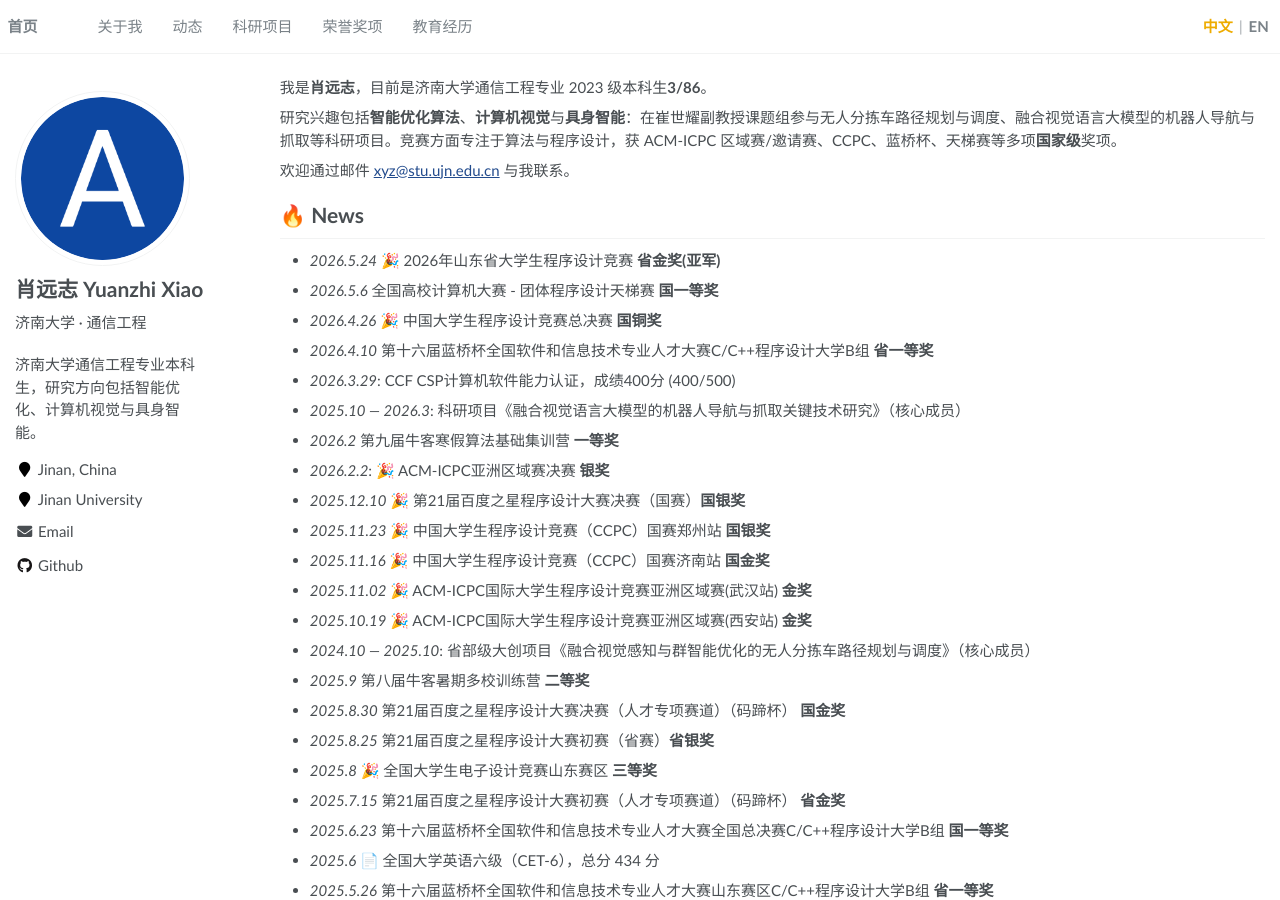
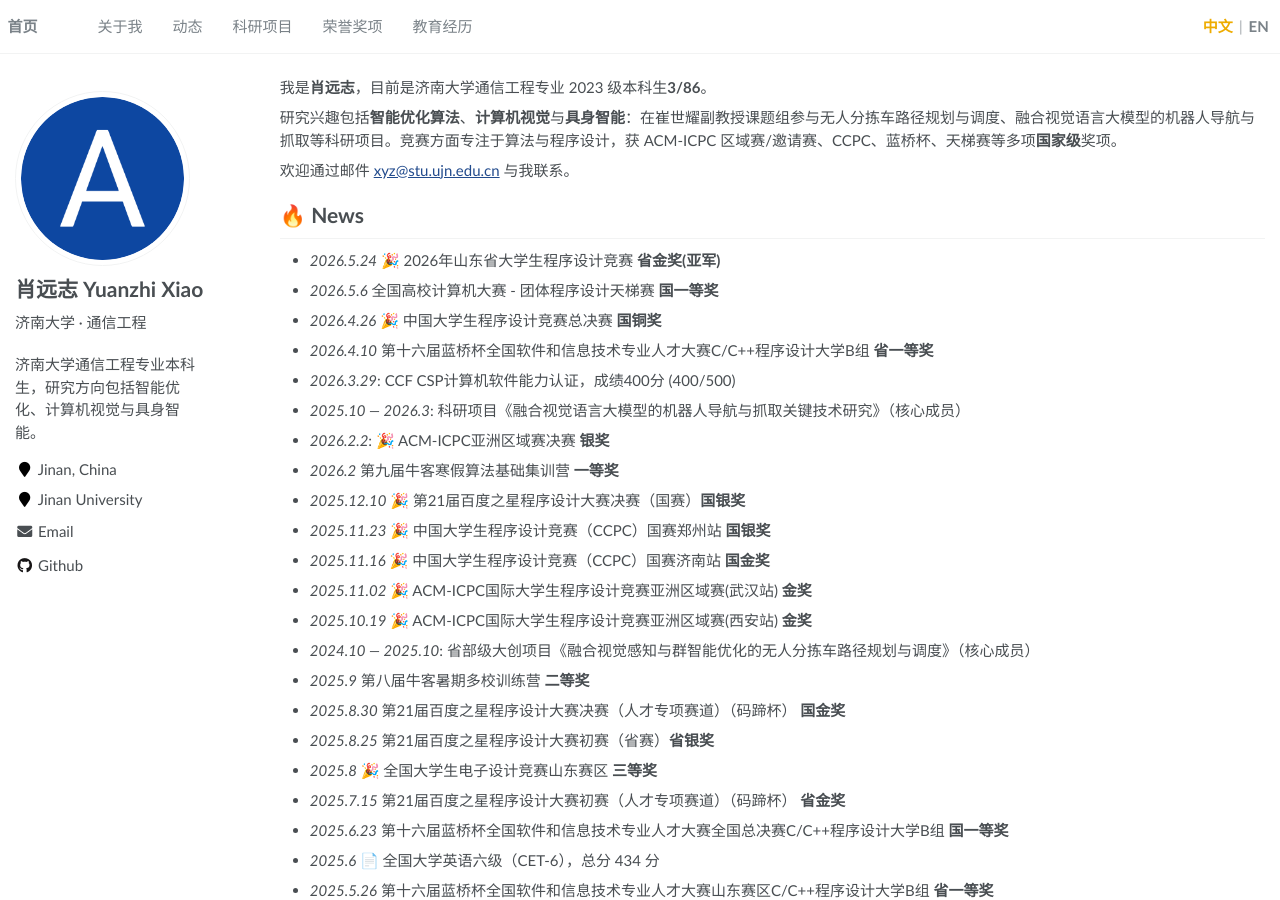
Before and after one commit to xuemanqwq/xuemanqwq.github.io, a Jekyll site: the page built from _pages/about.md, in a window 1280 px wide and 900 px high. Built offline with Jekyll 4.4.1, drawn with Linux system fonts in a browser that asks for light colours.

Commit message:
更新内容

```diff
--- a/_pages/about.md
+++ b/_pages/about.md
@@ -26,8 +26,8 @@ redirect_from:
 - *2026.4.10* 第十六届蓝桥杯全国软件和信息技术专业人才大赛C/C++程序设计大学B组 **省一等奖**
 - *2026.3.29*:  CCF CSP计算机软件能力认证，成绩400分 (400/500)
 - *2025.10 — 2026.3*: 科研项目《融合视觉语言大模型的机器人导航与抓取关键技术研究》（核心成员）
+- *2026.2.2*: 🎉 ACM-ICPC亚洲区域赛决赛 **银奖**
 - *2026.2*  第九届牛客寒假算法基础集训营 **一等奖**
-- *2026.2.2*: 🎉 ACM-ICPC亚洲区域赛决赛 **银奖**
 - *2025.12.10* 🎉 第21届百度之星程序设计大赛决赛（国赛）**国银奖**
 - *2025.11.23* 🎉 中国大学生程序设计竞赛（CCPC）国赛郑州站 **国银奖**
 - *2025.11.16* 🎉 中国大学生程序设计竞赛（CCPC）国赛济南站 **国金奖**
```
